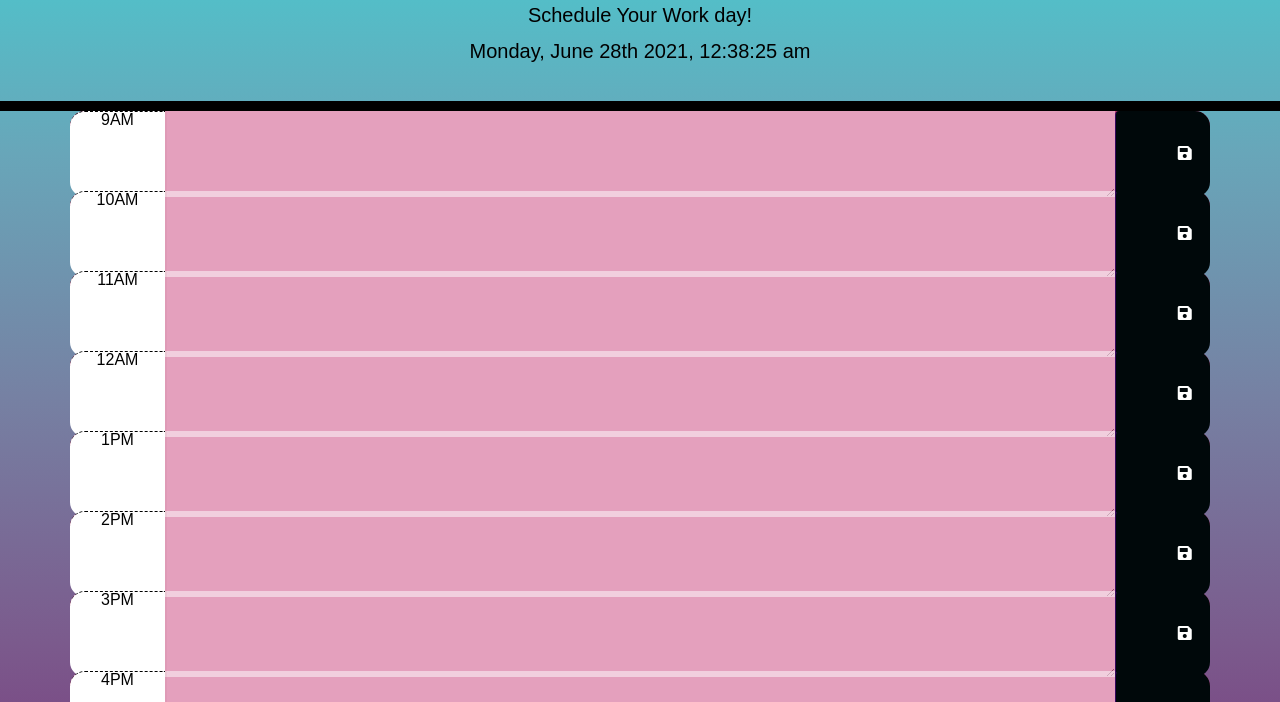
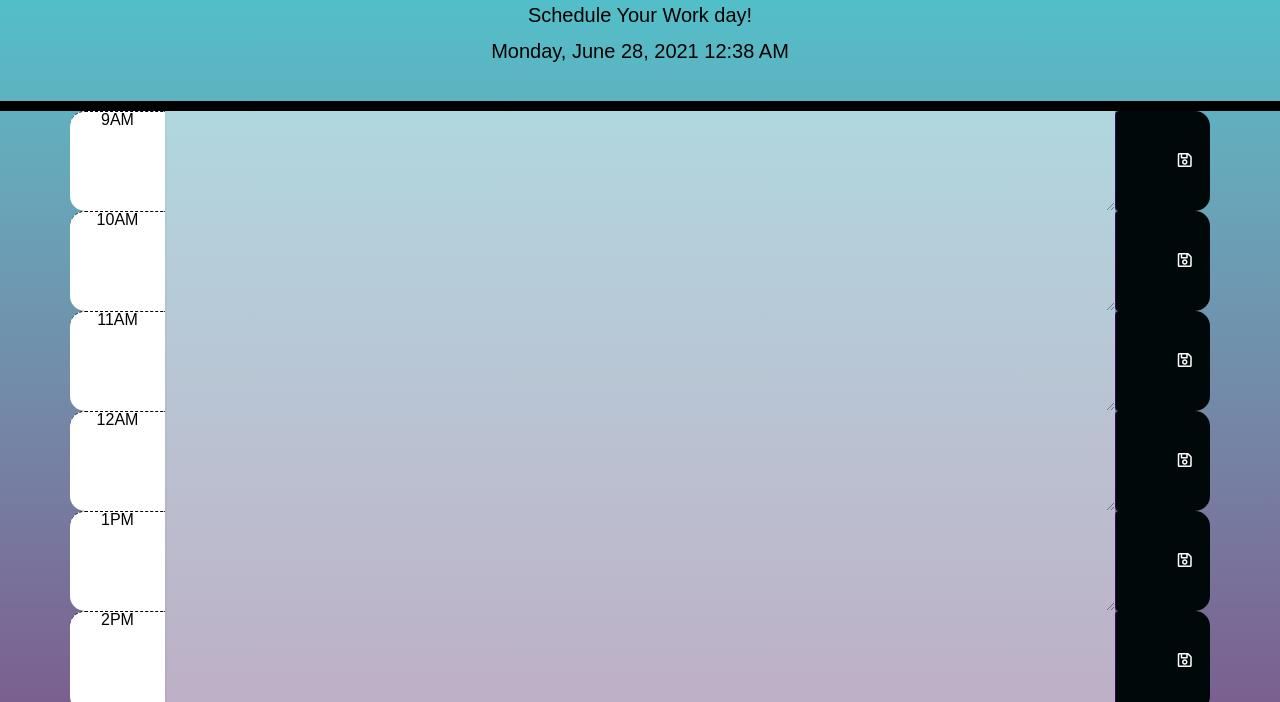
Before and after one commit to LakynFelix/DailyPlanner, a plain HTML site: page index.html in a window 1280 px wide. Shown: the part 89-791 px from the top of the page. Drawn offline with nearby package versions, Linux system fonts and the light colour scheme.

Commit message:
uploaded photo

```diff
--- a/assets/css/style.css
+++ b/assets/css/style.css
@@ -4,7 +4,7 @@ body {
     line-height: 1;
    /* background-color: #124d5a; */
     background: linear-gradient(rgb(72, 203, 208), rgb(104, 166, 185), rgb(118, 129, 163), rgb(123, 91, 141), rgb(121, 48, 120));
-    padding-bottom: 50px;
+
   }
 
 
@@ -38,7 +38,7 @@ body {
   .row {
     white-space: pre-wrap;
     -ms-flex-align:center;
-    height: 80px;
+    height: 100px;
 
   }
 
@@ -63,7 +63,7 @@ body {
 
   .future {
     background-color: #ca407a;
-
+    color: white;
   }
 
   .saveBtn {
@@ -78,6 +78,6 @@ body {
 
   .saveBtn i:hover {
     margin-top: 1px;
-    font-size: 12px;
+    font-size: 18px;
     transition: all .2s ease-in-out;
   }
--- a/assets/js/script.js
+++ b/assets/js/script.js
@@ -1,11 +1,9 @@
 // Display date and time
-var todaysDate = moment().format("dddd, MMMM Do YYYY, h:mm:ss a");
-// var time =  moment().format("h:mm:ss a");
-// console.log(time)
+var todaysDate = moment().format('LLLL');
 console.log(todaysDate)
 $("#currentDate").html( todaysDate) ;
 
-    // Save Button
+    // Save Button Function
 $(document).ready(function () {
 
     $(".saveBtn").on("click", function () {
@@ -19,27 +17,27 @@ $(document).ready(function () {
 function timeTracker() {
     var timeNow = moment().hour();
     $(".time-block").each(function () {
-            var blockTime = parseInt($(this).attr("id").split("hour")[1]);
-            if (blockTime < timeNow) {
-                $(this).removeClass("future");
-                $(this).removeClass("present");
-                $(this).addClass("past");
+        var blockTime = parseInt($(this).attr("id").splice("hour")[1]);
+        if (timeNow > blockTime) {
+            $(this).removeClass("#future");
+            $(this).removeClass("#present");
+            $(this).addClass("#past");
         }
         else if (blockTime === timeNow) {
-                $(this).removeClass("past");
-                $(this).removeClass("future");
-                $(this).addClass("present");
+            $(this).removeClass("#past");
+            $(this).removeClass("#future");
+            $(this).addClass("#present");
         }
         else {
-                $(this).removeClass("present");
-                $(this).removeClass("past");
-                $(this).addClass("future");
+            $(this).removeClass(".present");
+            $(this).removeClass(".past");
+            $(this).addClass(".future");
 
         }
     });
     }
 
-    // Get item from local storage if any
+    // Get item from local storage
     $("#hour9 .textbox").val(localStorage.getItem("hour9"));
     $("#hour10 .textbox").val(localStorage.getItem("hour10"));
     $("#hour11 .textbox").val(localStorage.getItem("hour11"));
--- a/index.html
+++ b/index.html
@@ -1,4 +1,4 @@
-<!DOCTYPE html>
+ <!DOCTYPE html>
 <html lang="en">
   <head>
     <meta charset="UTF-8" />
@@ -35,7 +35,7 @@
         <div class="col-1 hour">9AM</div>
         <textarea class="col-md-10 textbox"> </textarea>
         <button class="btn saveBtn col-md-1">
-          <i class="fas fa-save"></i>
+          <i class="far fa-save"></i>
         </button>
       </div>
 
@@ -43,7 +43,7 @@
         <div class="col-1 hour">10AM</div>
         <textarea class="col-md-10 textbox"> </textarea>
         <button class="btn saveBtn col-md-1">
-          <i class="fas fa-save"></i>
+          <i class="far fa-save"></i>
         </button>
       </div>
 
@@ -51,7 +51,7 @@
         <div class="col-1 hour">11AM</div>
         <textarea class="col-md-10 textbox"> </textarea>
         <button class="btn saveBtn col-md-1">
-          <i class="fas fa-save"></i>
+          <i class="far fa-save"></i>
         </button>
       </div>
 
@@ -59,14 +59,14 @@
         <div class="col-1 hour">12AM</div>
         <textarea class="col-md-10 textbox"> </textarea>
         <button class="btn saveBtn col-md-1">
-          <i class="fas fa-save"></i>
+          <i class="far fa-save"></i>
         </button>
       </div>
       <div id="hour1" class="row time-block">
         <div class="col-1 hour">1PM</div>
         <textarea class="col-md-10 textbox"> </textarea>
         <button class="btn saveBtn col-md-1">
-          <i class="fas fa-save"></i>
+          <i class="far fa-save"></i>
         </button>
       </div>
 
@@ -74,7 +74,7 @@
         <div class="col-1 hour">2PM</div>
         <textarea class="col-md-10 textbox"> </textarea>
         <button class="btn saveBtn col-md-1">
-          <i class="fas fa-save"></i>
+          <i class="far fa-save"></i>
         </button>
       </div>
 
@@ -82,7 +82,7 @@
         <div class="col-1 hour">3PM</div>
         <textarea class="col-md-10 textbox"> </textarea>
         <button class="btn saveBtn col-md-1">
-          <i class="fas fa-save"></i>
+          <i class="far fa-save"></i>
         </button>
       </div>
 
@@ -90,7 +90,7 @@
         <div class="col-1 hour">4PM</div>
         <textarea class="col-md-10 textbox"> </textarea>
         <button class="btn saveBtn col-md-1">
-          <i class="fas fa-save"></i>
+          <i class="far fa-save"></i>
         </button>
       </div>
 
@@ -98,7 +98,7 @@
         <div class="col-1 hour">5PM</div>
         <textarea class="col-md-10 textbox"> </textarea>
         <button class="btn saveBtn col-md-1">
-          <i class="fas fa-save"></i>
+          <i class="far fa-save"></i>
         </button>
       </div>
     </div>
```
Also changed, not shown: assets/images/Capture.JPG (added). Lines whose indentation alone changed are shown as unchanged.
